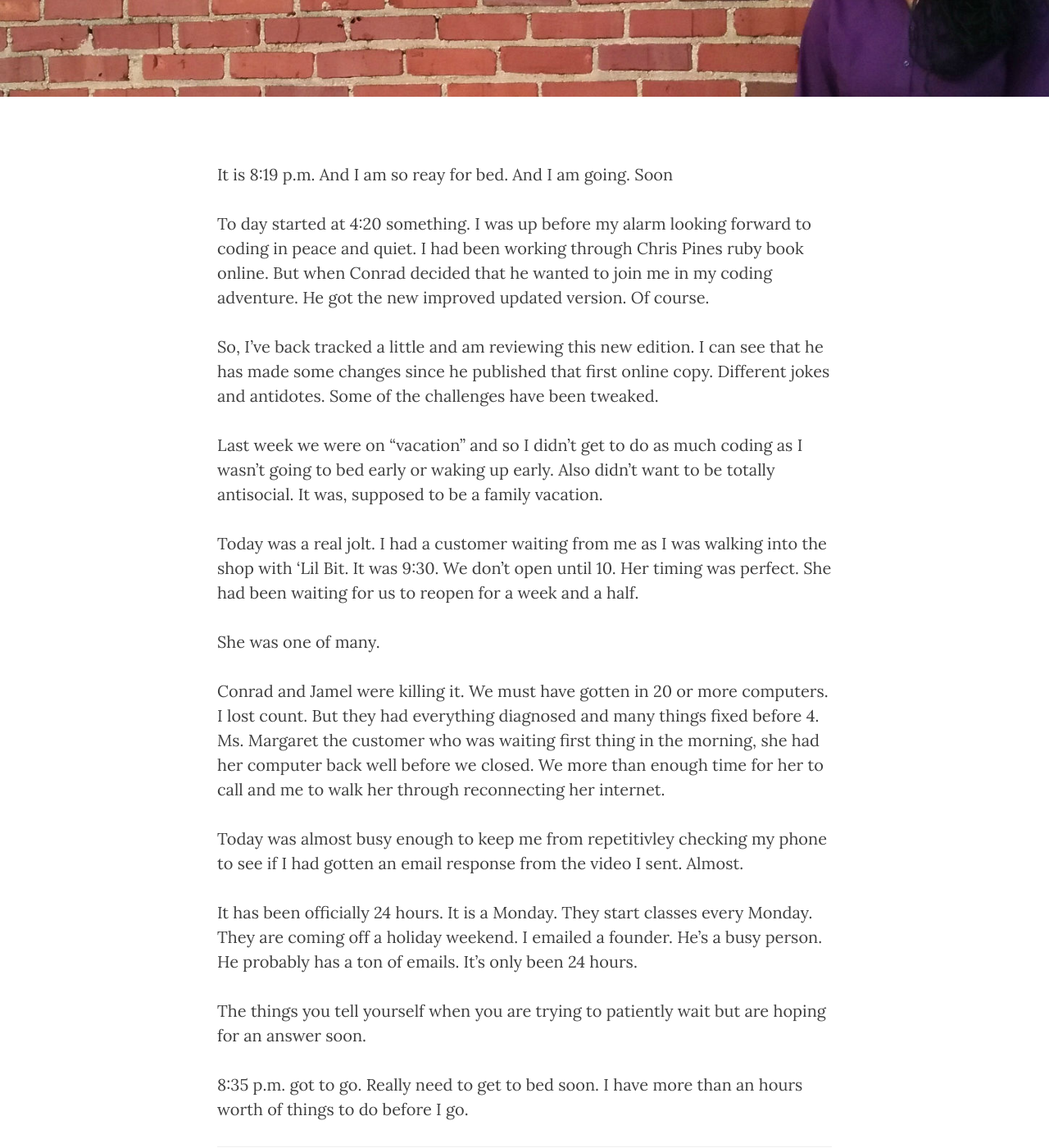
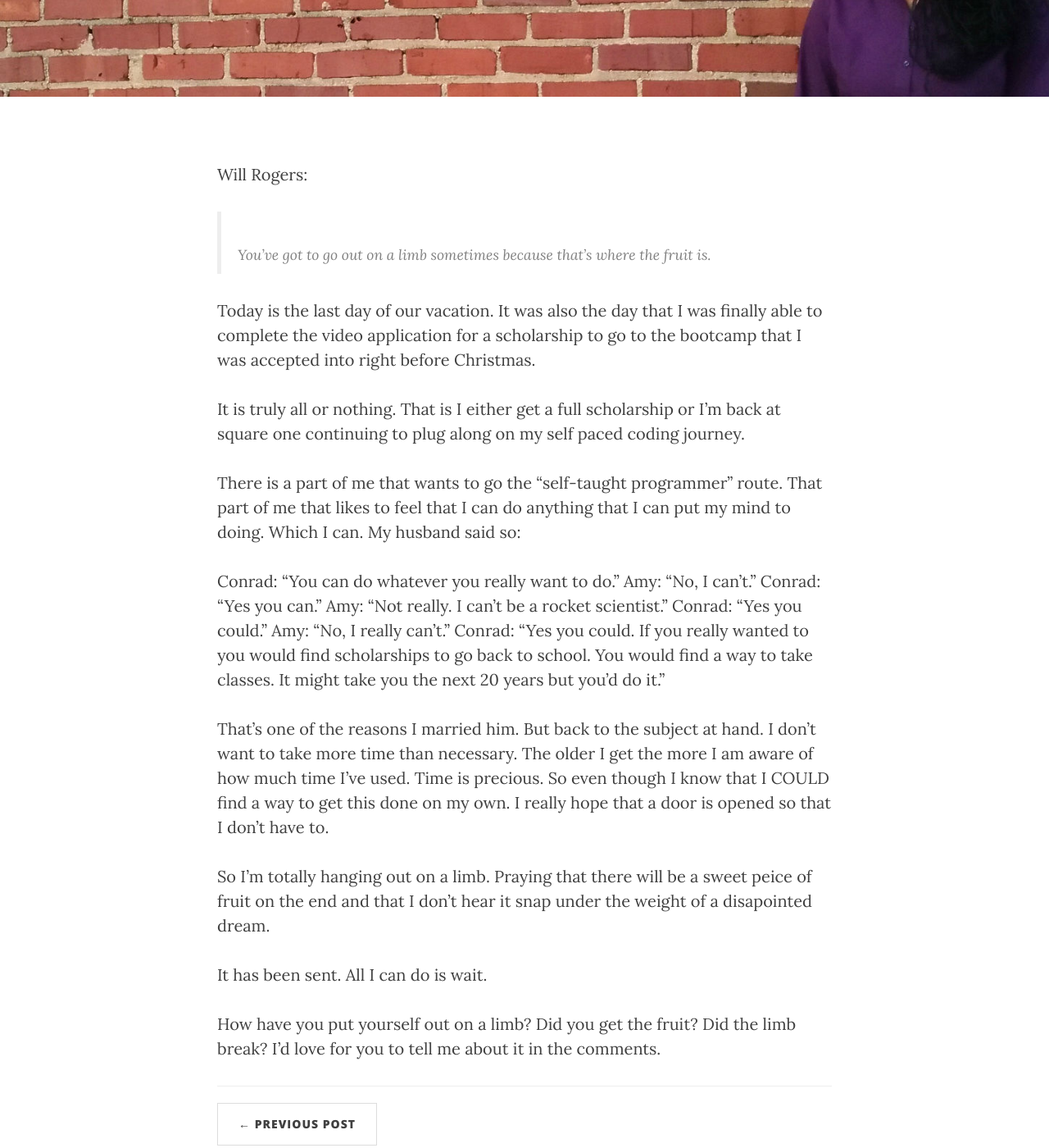
Before and after one commit to AmyMcKnight/amy-blogs, a Jekyll site: the page built from _posts/2016-01-03-going-out-on-a-limb.markdown, in a window 1280 px wide and 1400 px high, scrolled down 295 px. Shown: the whole window at 82% size. Built offline with Jekyll 4.4.1, drawn with Linux system fonts in a browser that asks for light colours; nearby versions of some CDN libraries; comment, search, counter and statistics services are not loaded.

Commit message:
Edited wrong post
replaced deleted content of yesterdays post

```diff
--- a/_posts/2016-01-03-going-out-on-a-limb.markdown
+++ b/_posts/2016-01-03-going-out-on-a-limb.markdown
@@ -5,24 +5,29 @@ date:       2016-01-03 20:20:00
 author:     "Amy McKnight"
 header-img: "img/about-bg.jpg"
 ---
-It is 8:19 p.m. And I am so reay for bed. And I am going. Soon
+Will Rogers:
 
-To day started at 4:20 something. I was up before my alarm looking forward to coding in peace and quiet.  I had been working through Chris Pines ruby book online. But when Conrad decided that he wanted to join me in my coding adventure. He got the new improved updated version. Of course.
+>You've got to go out on a limb sometimes
+>because that's where the fruit is.
 
-So, I've back tracked a little and am reviewing this new edition. I can see that he has made some changes since he published that first online copy. Different jokes and antidotes. Some of the challenges have been tweaked.
+Today is the last day of our vacation. It was also the day that I was finally able to complete the video application for a scholarship to go to the bootcamp that I was accepted into right before Christmas.
 
-Last week we were on "vacation" and so I didn't get to do as much coding as I wasn't going to bed early or waking up early. Also didn't want to be totally antisocial. It was, supposed to be a family vacation.
+It is truly all or nothing. That is I either get a full scholarship or I'm back at square one continuing to plug along on my self paced coding journey.
 
-Today was a real jolt. I had a customer waiting from me as I was walking into the shop with 'Lil Bit. It was 9:30. We don't open until 10. Her timing was perfect. She had been waiting for us to reopen for a week and a half.
+There is a part of me that wants to go the "self-taught programmer" route. That part of me that likes to feel that I can do anything that I can put my mind to doing. Which I can. My husband said so:
 
-She was one of many.
+Conrad: "You can do whatever you really want to do."
+Amy: "No, I can't."
+Conrad: "Yes you can."
+Amy: "Not really. I can't be a rocket scientist."
+Conrad: "Yes you could."
+Amy: "No, I really can't."
+Conrad: "Yes you could. If you really wanted to  you would find scholarships to go back to school. You would find a way to take classes. It might take you the next 20 years but you'd do it."
 
-Conrad and Jamel were killing it. We must have gotten in 20 or more computers. I lost count. But they had everything diagnosed and many things fixed before 4. Ms. Margaret the customer who was waiting first thing in the morning, she had her computer back well before we closed. We more than enough time for her to call and me to walk her through reconnecting her internet.
+That's one of the reasons I married him. But back to the subject at hand. I don't want to take more time than necessary. The older I get the more I am aware of how much time I've used. Time is precious. So even though I know that I COULD find a way to get this done on my own. I really hope that a door is opened so that I don't have to.
 
-Today was almost busy enough to keep me from repetitivley checking my phone to see if I had gotten an email response from the video I sent. Almost.
+So I'm totally hanging out on a limb. Praying that there will be a sweet peice of fruit on the end and that I don't hear it snap under the weight of a disapointed dream.
 
-It has been officially 24 hours. It is a Monday. They start classes every Monday. They are coming off a holiday weekend. I emailed a founder. He's a busy person. He probably has a ton of emails.  It's only been 24 hours.
+It has been sent. All I can do is wait.
 
-The things you tell yourself when you are trying to patiently wait but are hoping for an answer soon.
-
-8:35 p.m. got to go. Really need to get to bed soon. I have more than an hours worth of things to do before I go.
+How have you put yourself out on a limb? Did you get the fruit? Did the limb break? I'd love for you to tell me about it in the comments.
```
